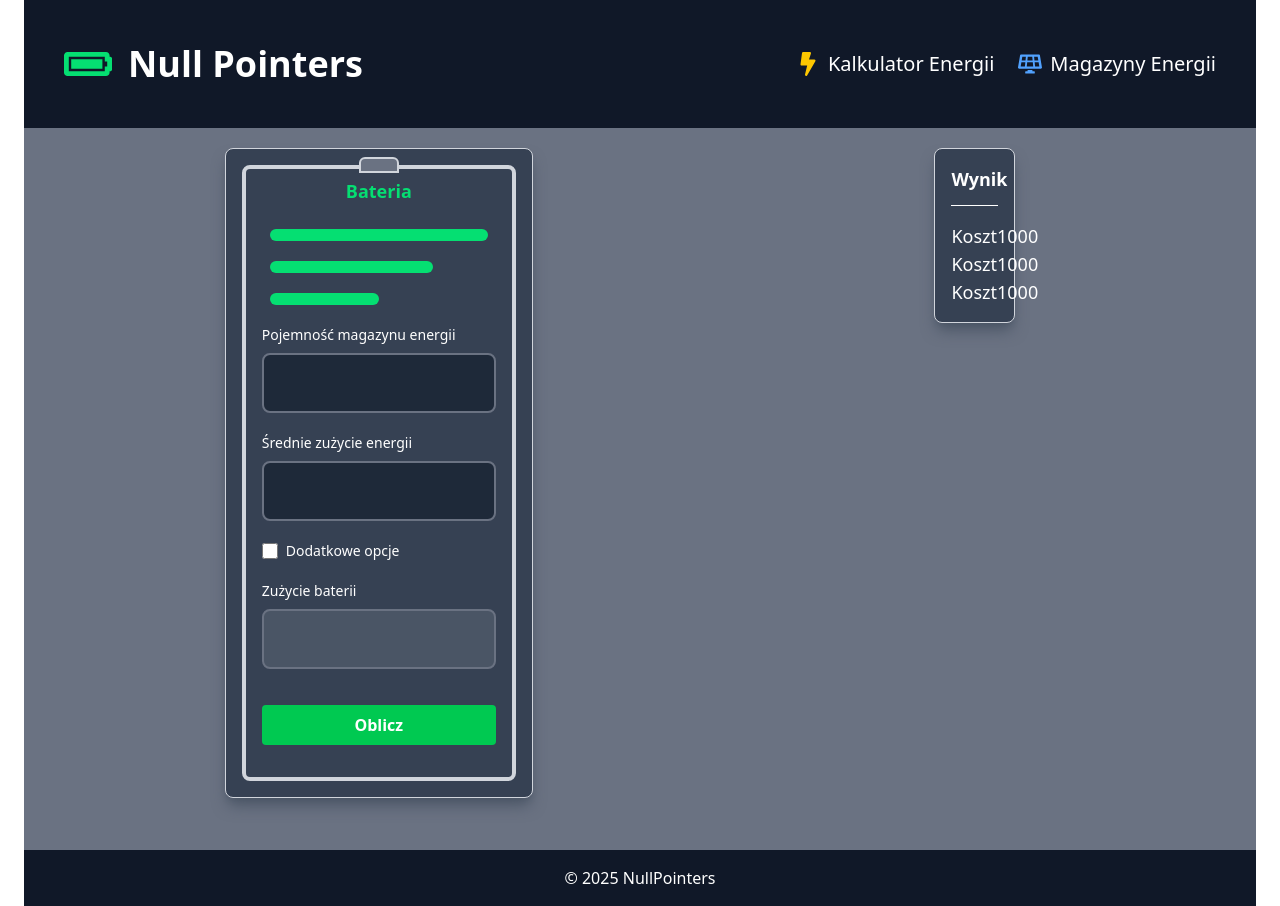
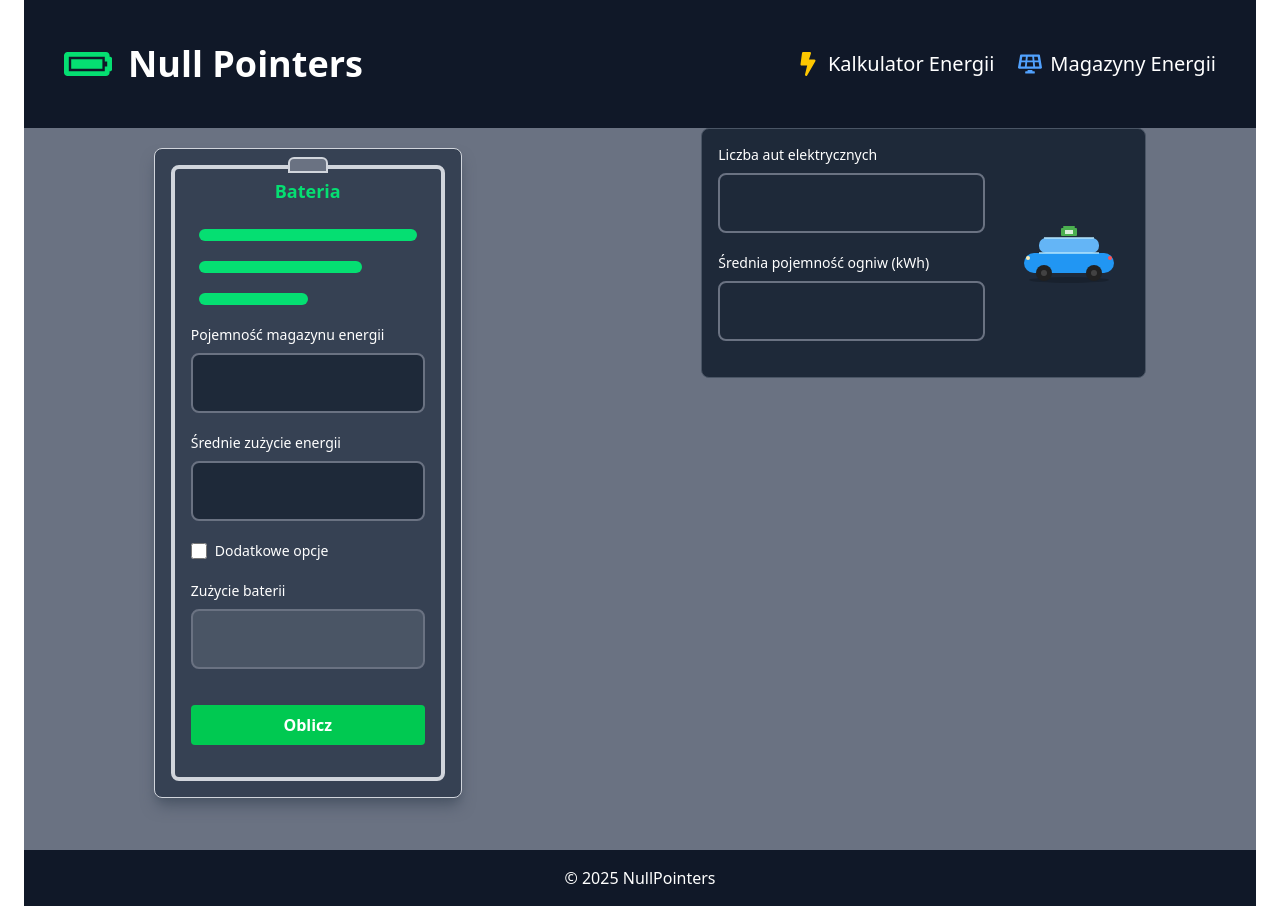
Before and after one commit to onikw/Hackathon_NullPointers, a React (Vite) app in the folder NullPointersFront/: page / in a window 1280 px wide. Built offline with nearby package versions, Linux system fonts and the light colour scheme.

Commit message:
Refactor ResultComponent to ElectricCarsInput with new input fields and SVG representation

```diff
--- a/NullPointersFront/src/components/ResultComponent.tsx
+++ b/NullPointersFront/src/components/ResultComponent.tsx
@@ -1,19 +1,57 @@
-export default function ResultComponent() {
-  return (
-    <div className="w-1/2 border h-fit [50%] shadow-lg shadow-gray-600 m-5 border-gray-300 rounded-lg p-4 bg-gray-700">
-      <h2 className="font-bold text-lg mb-4 border-b pb-3 text-center">Wynik</h2>
-      <div className="flex justify-between">
-        <div className="text-lg">Koszt</div>
-        <div className="text-lg">1000</div>
-      </div>
-      <div className="flex justify-between">
-        <div className="text-lg">Koszt</div>
-        <div className="text-lg">1000</div>
-      </div>
-      <div className="flex justify-between">
-        <div className="text-lg">Koszt</div>
-        <div className="text-lg">1000</div>
-      </div>
-    </div>
-  )
+import InputComponent from "./InputComponent";
+
+export default function ElectricCarsInput() {
+
+    return (
+        <div className="flex flex-row gap-6 p-4 border border-gray-600 rounded-lg bg-gray-800">
+            <div className="flex-1">
+                <InputComponent
+                    disabled={false}
+                    title="Liczba aut elektrycznych"
+                    name="carAmount"
+                />
+                <InputComponent
+                    disabled={false}
+                    title="Średnia pojemność ogniw (kWh)"
+                    name="usageAmount"
+                />
+            </div>
+            <div className="flex items-center justify-center">
+                <svg
+                    width="120"
+                    height="70"
+                    viewBox="0 0 120 70"
+                    xmlns="http://www.w3.org/2000/svg"
+                >
+                    {/* Cień pod autem */}
+                    <ellipse cx="60" cy="62" rx="40" ry="3" fill="#000000" opacity="0.2" />
+
+                    {/* Korpus auta */}
+                    <rect x="15" y="35" width="90" height="20" rx="10" fill="#2196F3" />
+
+                    {/* Kabina */}
+                    <rect x="30" y="20" width="60" height="15" rx="7" fill="#64B5F6" />
+
+                    {/* Koła */}
+                    <circle cx="35" cy="55" r="8" fill="#212121" />
+                    <circle cx="35" cy="55" r="3" fill="#424242" />
+                    <circle cx="85" cy="55" r="8" fill="#212121" />
+                    <circle cx="85" cy="55" r="3" fill="#424242" />
+
+                    {/* Symbol ładowania/baterii */}
+                    <rect x="52" y="10" width="16" height="8" rx="1" fill="#4CAF50" />
+                    <rect x="54" y="8" width="12" height="2" rx="1" fill="#4CAF50" />
+                    <rect x="56" y="12" width="8" height="4" fill="#FFFFFF" opacity="0.8" />
+
+                    {/* Reflektory */}
+                    <rect x="17" y="38" width="4" height="4" rx="2" fill="#FFECB3" />
+                    <rect x="99" y="38" width="4" height="4" rx="2" fill="#FF5252" />
+
+                    {/* Okna/detale */}
+                    <line x1="35" y1="20" x2="85" y2="20" stroke="#B3E5FC" strokeWidth="1.5" />
+                    <line x1="30" y1="35" x2="90" y2="35" stroke="#B3E5FC" strokeWidth="1.5" />
+                </svg>
+            </div>
+        </div>
+    );
 }
```
